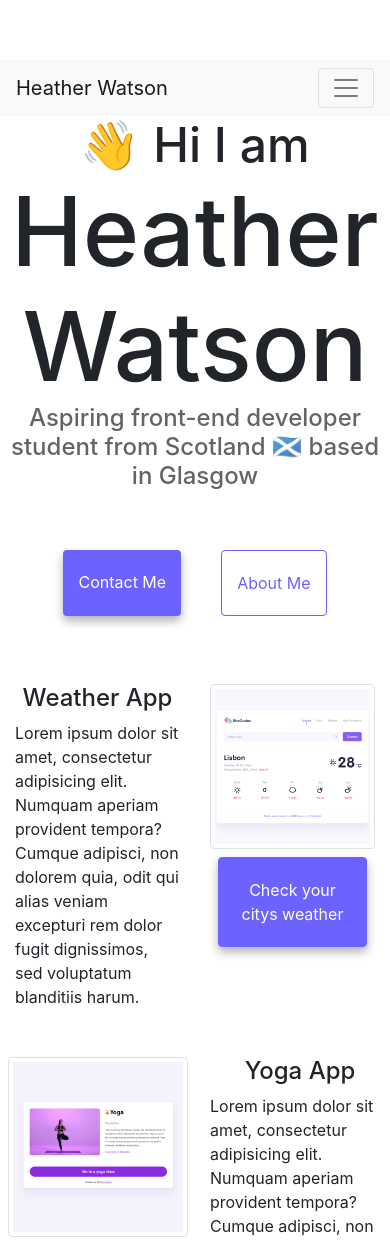
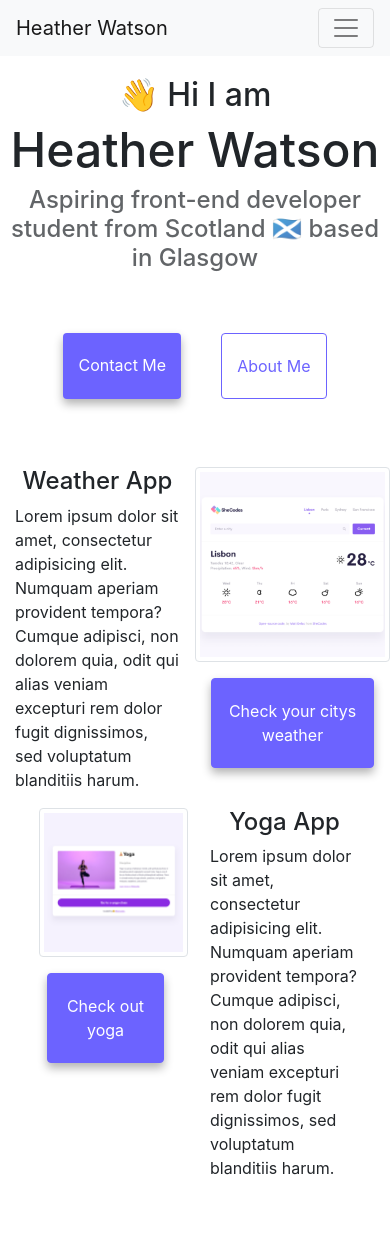
Before and after one commit to heatherwatson96/Shecodes-Portfolio, a plain HTML site: page index.html in a window 390 px wide. Shown: the top 1240 px of the page. Drawn offline with nearby package versions, Linux system fonts and the light colour scheme.

Commit message:
mobile friendly

```diff
--- a/index.html
+++ b/index.html
@@ -86,7 +86,7 @@
           </div>
         </div>
         <div class="col-6">
-          <div>
+          <div class="row">
             <img
               src="images/weather.png"
               target="_blank"
@@ -97,7 +97,7 @@
               <button
                 href="https://main--strong-pixie-5a47b3.netlify.app/"
                 target="_blank"
-                class="city-button m-2"
+                class="city-button m-3"
                 title="Contact Heather Watson"
               >
                 Check your citys weather
@@ -105,7 +105,7 @@
             </div>
           </div>
         </div>
-        <div class="row mt-5">
+        <div class="row m-3">
           <div class="col-6">
             <div>
               <img
@@ -118,7 +118,7 @@
                 <button
                   href="https://main--strong-pixie-5a47b3.netlify.app/"
                   target="_blank"
-                  class="city-button m-2 purplebtn"
+                  class="city-button m-3 purplebtn"
                 >
                   Check out yoga
                 </button>
@@ -158,7 +158,7 @@
                 <button
                   href="https://main--strong-pixie-5a47b3.netlify.app/"
                   target="_blank"
-                  class="city-button m-2"
+                  class="city-button m-3"
                 >
                   Check out this yoghurt
                 </button>
--- a/style.css
+++ b/style.css
@@ -5,8 +5,8 @@
 }
 
 body {
-  margin: 60px auto;
   max-width: 800px;
+  margin-bottom: 50px;
 }
 
 h1,
@@ -21,6 +21,7 @@ h1 {
 }
 
 h2 {
+  margin-top: 20px;
   font-size: 48px;
 }
 
@@ -92,3 +93,16 @@ p {
   display: flex;
   justify-content: center;
 }
+@media (max-width: 576px) {
+  h1 {
+    font-size: 48px;
+    line-height: 1.5;
+  }
+  h2 {
+    font-size: 32px;
+    text-align: center;
+  }
+  p {
+    text-align: center;
+  }
+}
```
Also changed, not shown: about-me.html (+2 -2 lines).
